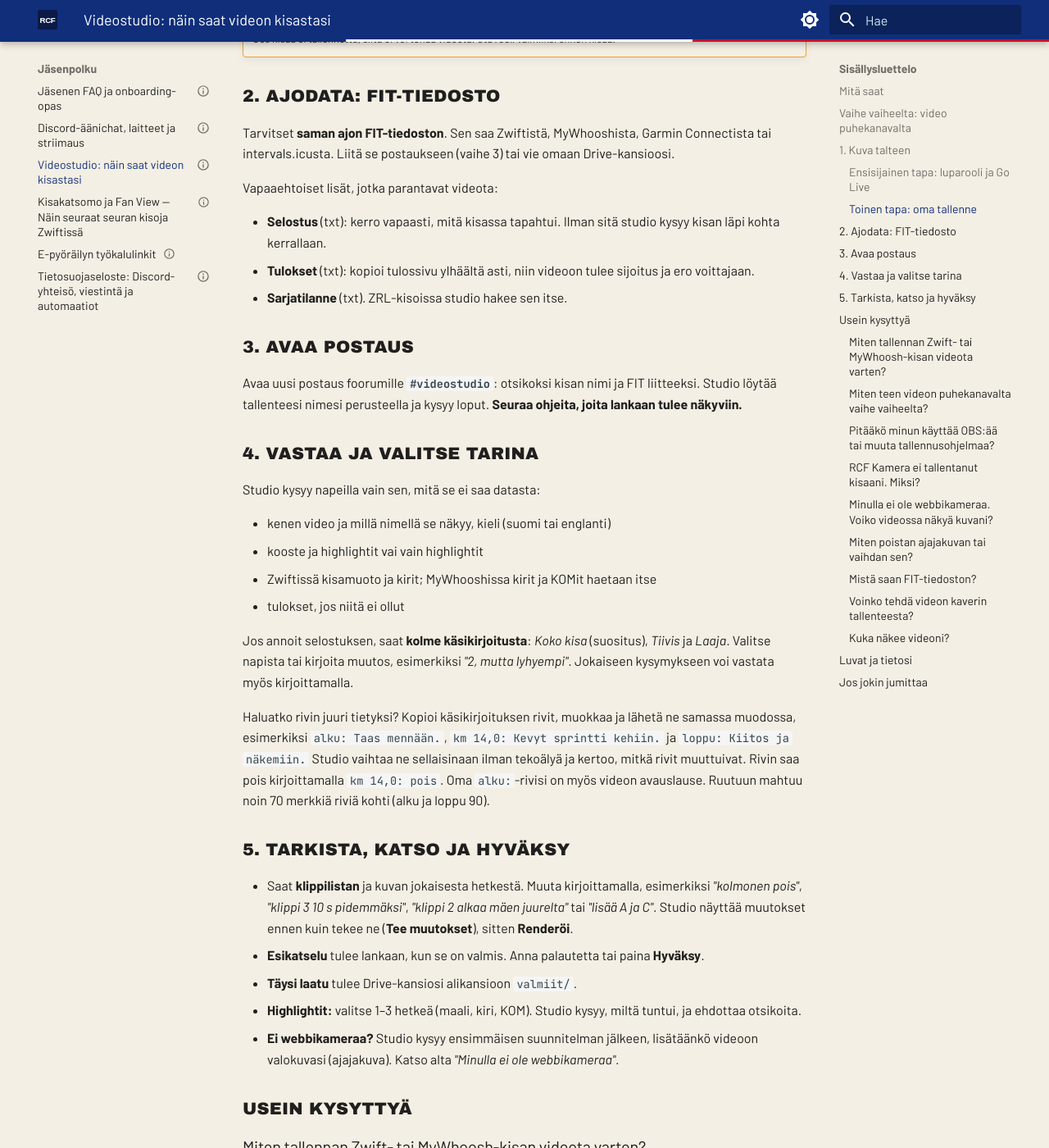
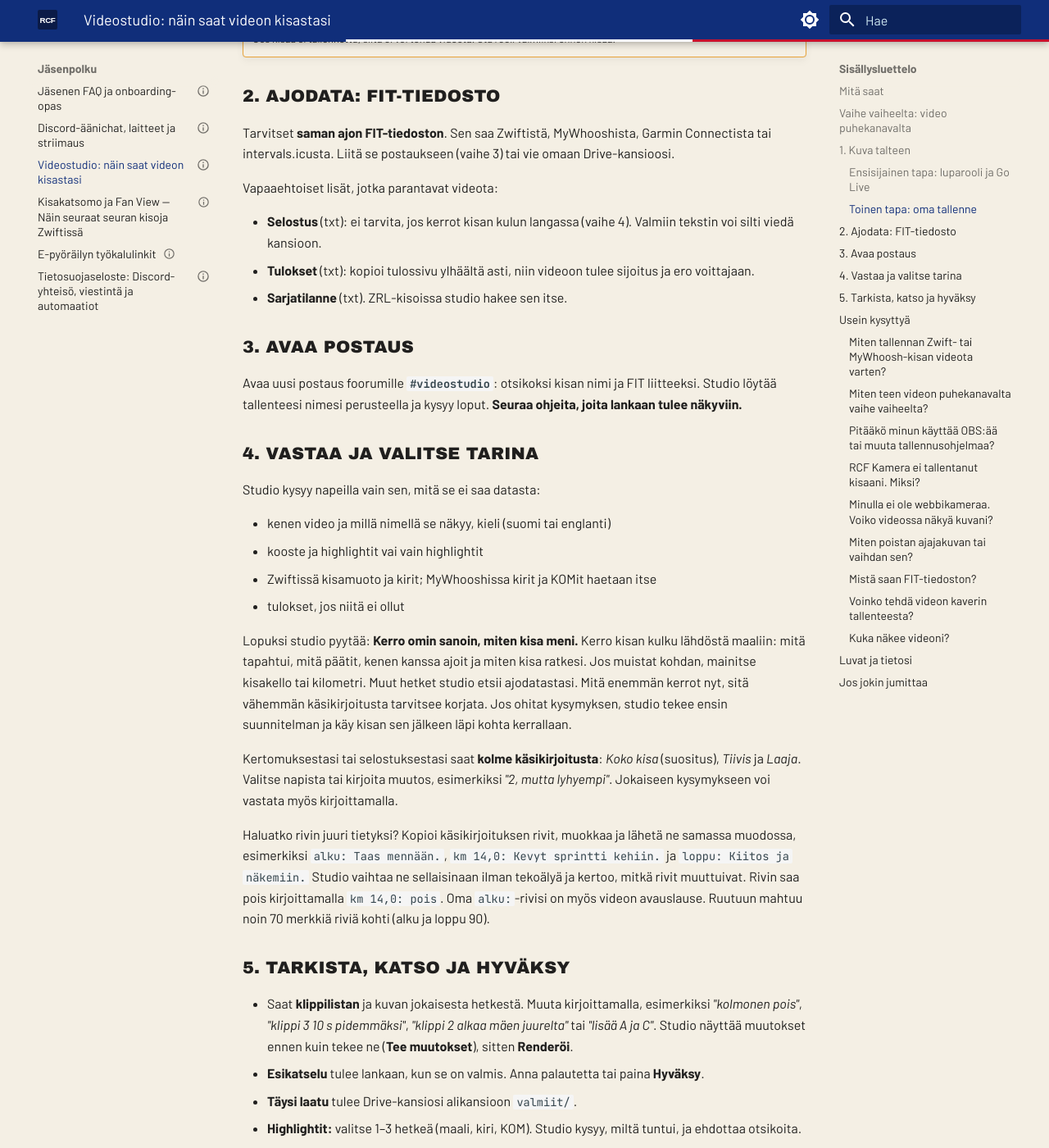
Before and after one commit to ride-club-finland/rcf-wiki, an MkDocs documentation site: the page built from docs/JASENPOLKU/ai_videostudio_ohje.md, in a window 1280 px wide and 1400 px high, scrolled down 1666 px. Shown: the whole window at 82% size. Built offline with MkDocs 1.6.1 and Material for MkDocs 9.7.7, drawn with Linux system fonts in a browser that asks for light colours.

Commit message:
Videostudio-ohje: kisan kulku kerrotaan omin sanoin ennen käsikirjoitusta
Co-Authored-By: Claude Opus 5.5 <noreply@anthropic.com>

```diff
--- a/docs/JASENPOLKU/ai_videostudio_ohje.md
+++ b/docs/JASENPOLKU/ai_videostudio_ohje.md
@@ -72,7 +72,7 @@ intervals.icusta. Liitä se postaukseen (vaihe 3) tai vie omaan Drive-kansioosi.
 
 Vapaaehtoiset lisät, jotka parantavat videota:
 
-- **Selostus** (txt): kerro vapaasti, mitä kisassa tapahtui. Ilman sitä studio kysyy kisan läpi kohta kerrallaan.
+- **Selostus** (txt): ei tarvita, jos kerrot kisan kulun langassa (vaihe 4). Valmiin tekstin voi silti viedä kansioon.
 - **Tulokset** (txt): kopioi tulossivu ylhäältä asti, niin videoon tulee sijoitus ja ero voittajaan.
 - **Sarjatilanne** (txt). ZRL-kisoissa studio hakee sen itse.
 
@@ -90,8 +90,13 @@ Studio kysyy napeilla vain sen, mitä se ei saa datasta:
 - Zwiftissä kisamuoto ja kirit; MyWhooshissa kirit ja KOMit haetaan itse
 - tulokset, jos niitä ei ollut
 
-Jos annoit selostuksen, saat **kolme käsikirjoitusta**: *Koko kisa* (suositus), *Tiivis* ja *Laaja*. Valitse
-napista tai kirjoita muutos, esimerkiksi *"2, mutta lyhyempi"*. Jokaiseen kysymykseen voi vastata myös
+Lopuksi studio pyytää: **Kerro omin sanoin, miten kisa meni.** Kerro kisan kulku lähdöstä maaliin: mitä tapahtui,
+mitä päätit, kenen kanssa ajoit ja miten kisa ratkesi. Jos muistat kohdan, mainitse kisakello tai kilometri. Muut
+hetket studio etsii ajodatastasi. Mitä enemmän kerrot nyt, sitä vähemmän käsikirjoitusta tarvitsee korjata. Jos ohitat
+kysymyksen, studio tekee ensin suunnitelman ja käy kisan sen jälkeen läpi kohta kerrallaan.
+
+Kertomuksestasi tai selostuksestasi saat **kolme käsikirjoitusta**: *Koko kisa* (suositus), *Tiivis* ja *Laaja*.
+Valitse napista tai kirjoita muutos, esimerkiksi *"2, mutta lyhyempi"*. Jokaiseen kysymykseen voi vastata myös
 kirjoittamalla.
 
 Haluatko rivin juuri tietyksi? Kopioi käsikirjoituksen rivit, muokkaa ja lähetä ne samassa muodossa, esimerkiksi
```
Also changed, not shown: other parts of docs/JASENPOLKU/ai_videostudio_ohje.md (+1 -1 lines).
